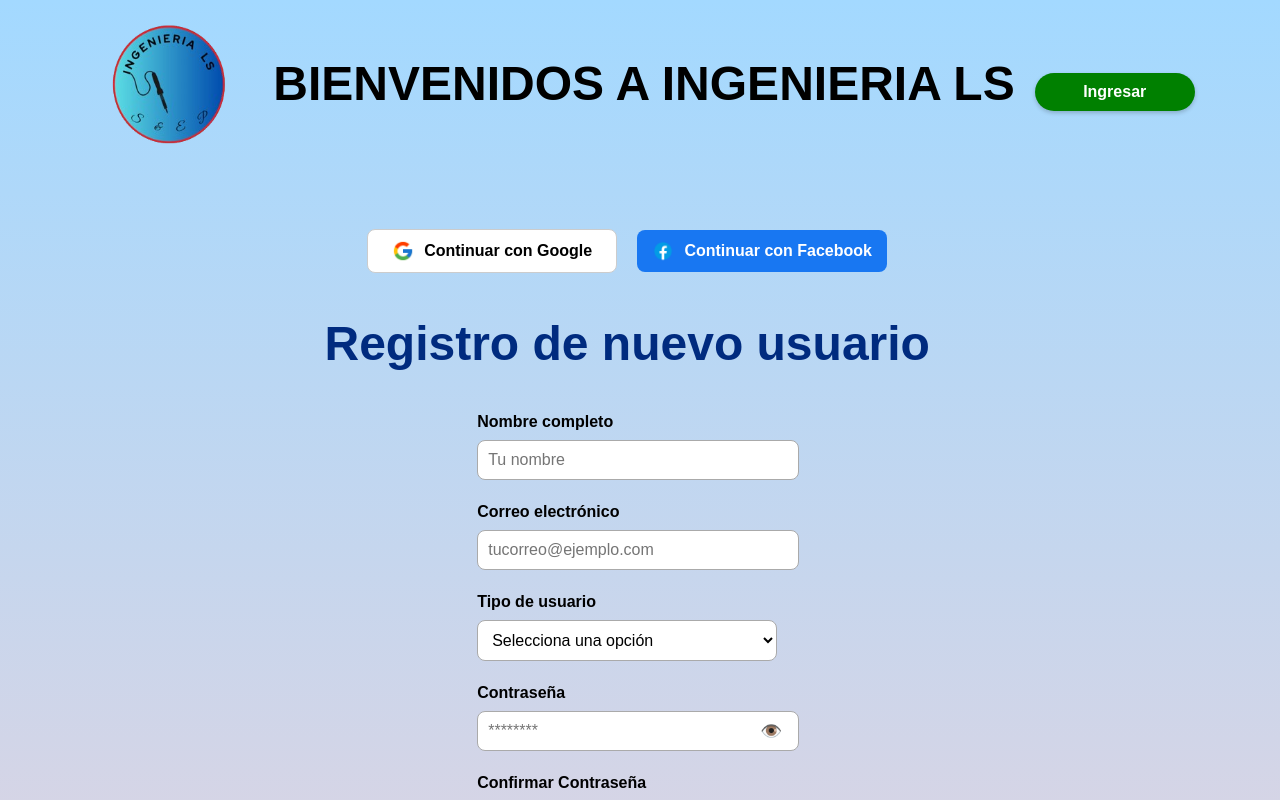
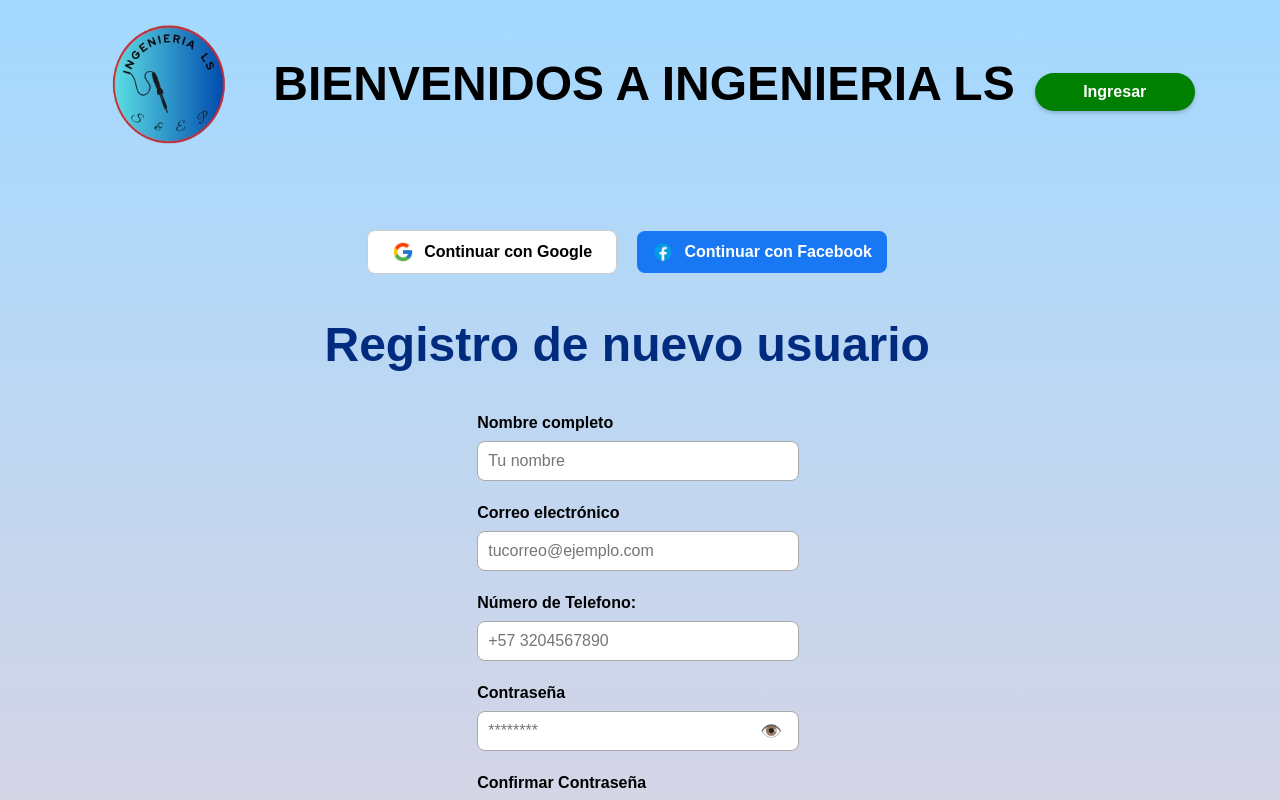
Before and after one commit to ypi4827-lab/IngenieriaLS, a React (Vite) app: page /registro in a window 1280 px wide. Shown: the top 800 px of the page. Built offline with nearby package versions, Linux system fonts and the light colour scheme.

Commit message:
modificar formulario de registro

```diff
--- /dev/null
+++ b/src/componentes/comunes/CampoTelefono.tsx
@@ -0,0 +1,22 @@
+import React from 'react';
+import '../../estilos/campos.css';
+
+interface Props {
+  value: string;
+  onChange: (e: React.ChangeEvent<HTMLInputElement>) => void;
+}
+
+const CampoTelefono: React.FC<Props> = ({ value, onChange }) => (
+  <div className="campo">
+    <label>Número de Telefono:</label>
+    <input
+      type="tel"
+      value={value}
+      onChange={onChange}
+      placeholder="+57 3204567890"
+      required
+    />
+  </div>
+);
+
+export default CampoTelefono;
--- a/src/componentes/comunes/SelectRol.tsx
+++ /dev/null
@@ -1,21 +0,0 @@
-import React from "react";
-import "../../estilos/campos.css";
-
-interface Props {
-  value: string;
-  onChange: (e: React.ChangeEvent<HTMLSelectElement>) => void;
-}
-
-const SelectRol: React.FC<Props> = ({ value, onChange }) => (
-  <div className="campo">
-    <label>Tipo de usuario</label>
-    <select value={value} onChange={onChange}>
-      <option value="">Selecciona una opción</option>
-      <option value="administrador">Administrador</option>
-      <option value="tecnico">Técnico</option>
-      <option value="asesor">Asesor</option>
-    </select>
-  </div>
-);
-
-export default SelectRol;
--- a/src/componentes/registro/Formulario.tsx
+++ b/src/componentes/registro/Formulario.tsx
@@ -1,14 +1,14 @@
 import React, { useState } from 'react';
 import FormularioBase from '../comunes/FormularioBase';
 import CampoTexto from '../comunes/CampoTexto';
-import SelectRol from '../comunes/SelectRol';
 import CampoContraseña from '../comunes/CampoContraseña';
+import CampoTelefono from '../comunes/CampoTelefono';
 import Boton from '../comunes/Boton';
 
 const Formulario: React.FC = () => {
   const [nombre, setNombre] = useState('');
   const [correo, setCorreo] = useState('');
-  const [tipoAcceso, setAcceso] = useState('');
+  const [telefono, setTelefono] = useState('');
   const [contraseña, setContraseña] = useState('');
   const [confirmarContraseña, setConfirmarContraseña] = useState('');
 
@@ -21,7 +21,8 @@ const Formulario: React.FC = () => {
     const nuevoUsuario = {
       nombre,
       correo,
-      tipoAcceso,
+      telefono,
+      TipoAcceso: "cliente",
       contraseña,
     };
     localStorage.setItem(nombre, JSON.stringify(nuevoUsuario));
@@ -43,12 +44,10 @@ const Formulario: React.FC = () => {
         onChange={(e) => setCorreo(e.target.value)}
         placeholder="tucorreo@ejemplo.com"
       />
-
-      <SelectRol
-        value={tipoAcceso}
-        onChange={(e) => setAcceso(e.target.value)}
+      <CampoTelefono
+        value={telefono}
+        onChange={(e) => setTelefono(e.target.value)}
       />
-
       <CampoContraseña
         label="Contraseña"
         value={contraseña}
```
